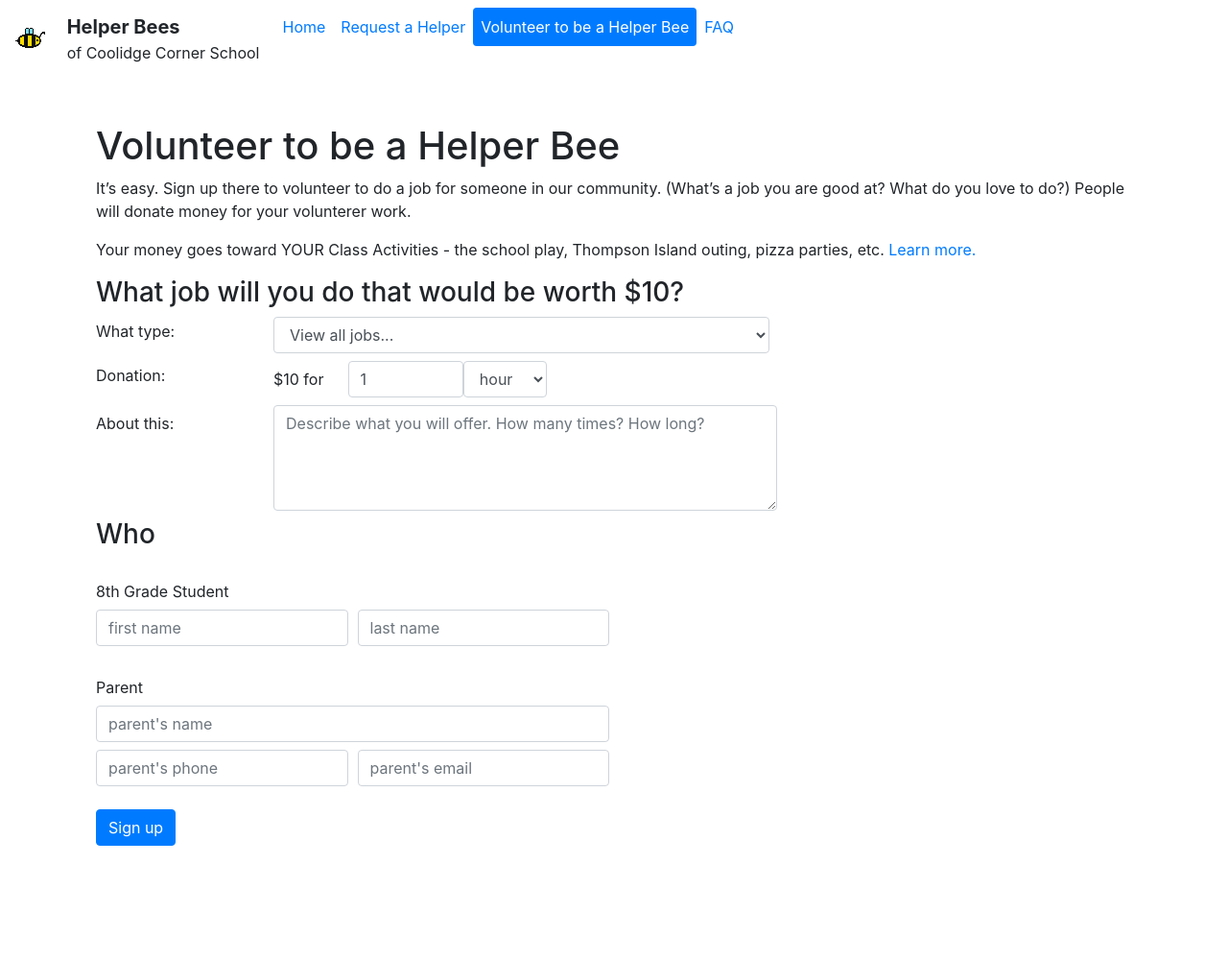
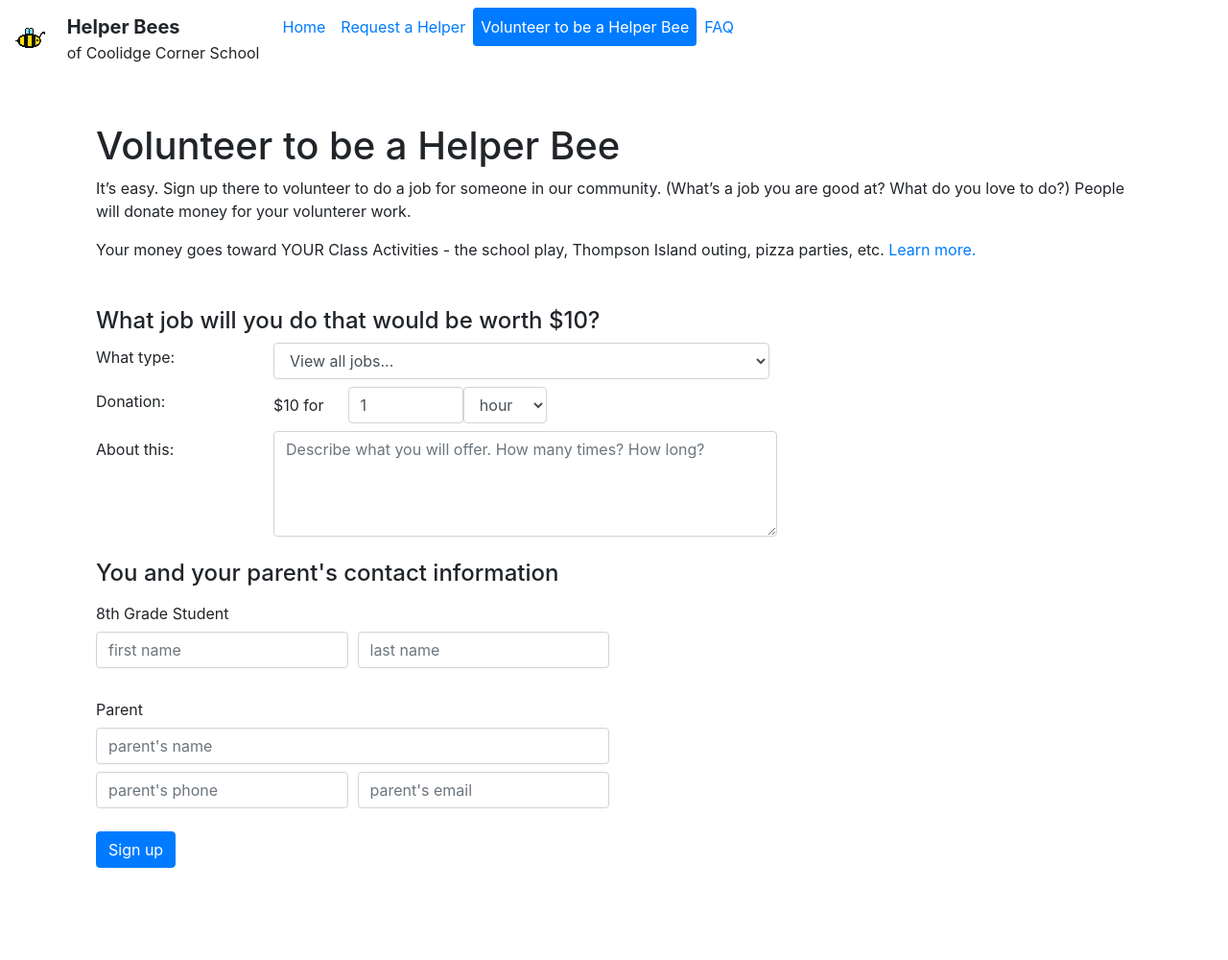
Before and after one commit to CoolidgeCornerSchool/helperbees, a Jekyll site: the page built from volunteer.html, in a window 1280 px wide. Shown: the whole page at 96% size. Built offline with Jekyll 4.4.1, drawn with Linux system fonts in a browser that asks for light colours; comment, search, counter and statistics services are not loaded; before the commit the page ends 977 px from its top, so only the background shows below that.

Commit message:
tweak volunteer page

```diff
--- a/volunteer.html
+++ b/volunteer.html
@@ -34,10 +34,8 @@ layout: default
     Thompson Island outing, pizza parties, etc. <a href="/faq">Learn more.</a>
 
 
-<h3>What job will you do that would be worth $10?</h3>
-
+<h4 class="mt-5">What job will you do that would be worth $10?</h4>
 <form class="signup">
-
   <div class="form-group row align-items-center mb-2">
     <label class="col-2" for="offer_type">What type:</label>
     <div class="col-6 form-inline">
@@ -72,10 +70,10 @@ layout: default
   </div>
 </form>
 
-<h3>Who</h3>
+<h4 class="mt-4">You and your parent's contact information</h4>
 
 <form class="mb-5">
-  <label class="col-form-label mt-3" for="first_name">8th Grade Student</label>
+  <label class="col-form-label" for="first_name">8th Grade Student</label>
     <div class="form-row mb-2">
       <div class="col-3">
         <input type="text" class="form-control" id="first_name" placeholder="first name" required />
```
